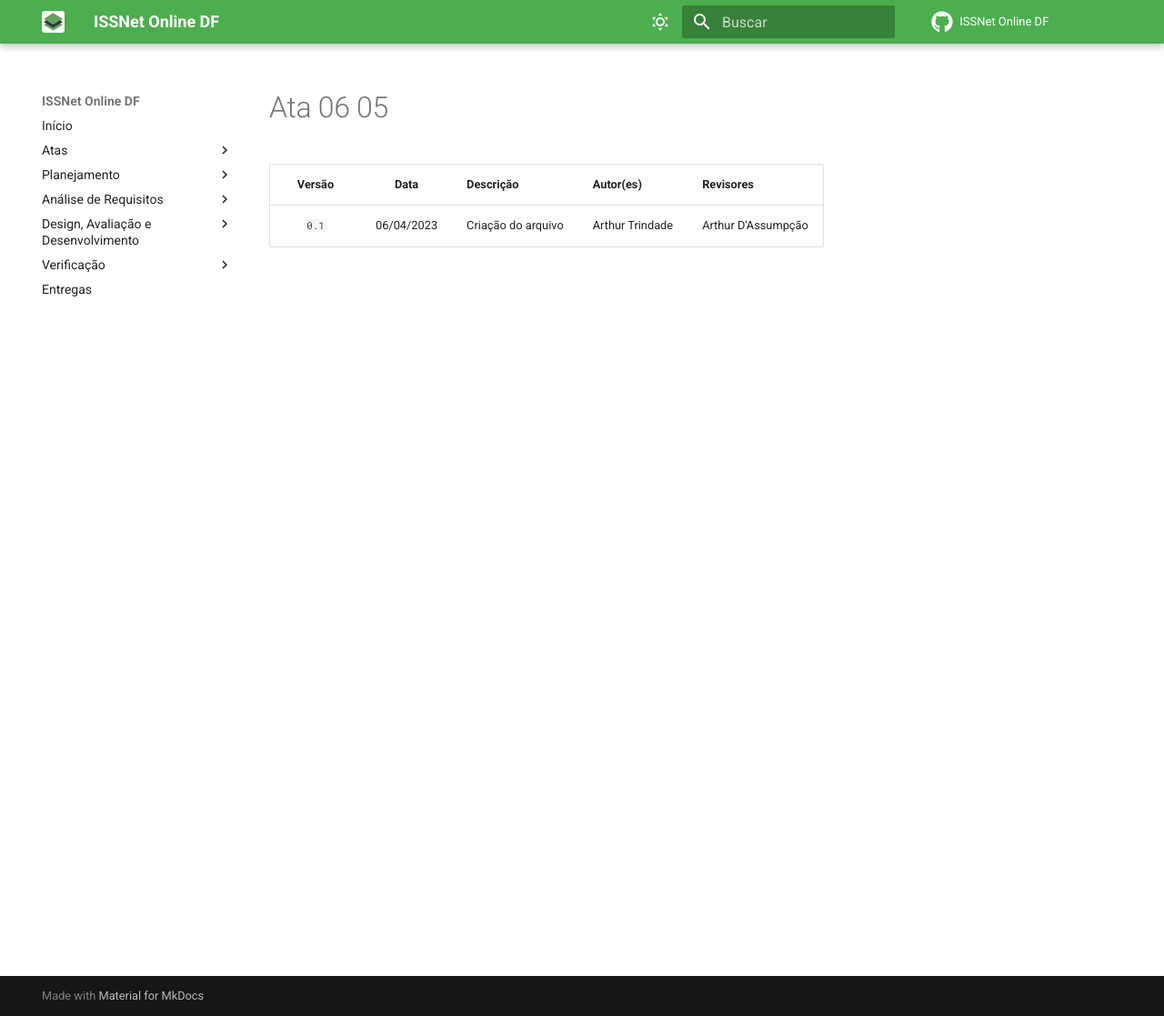
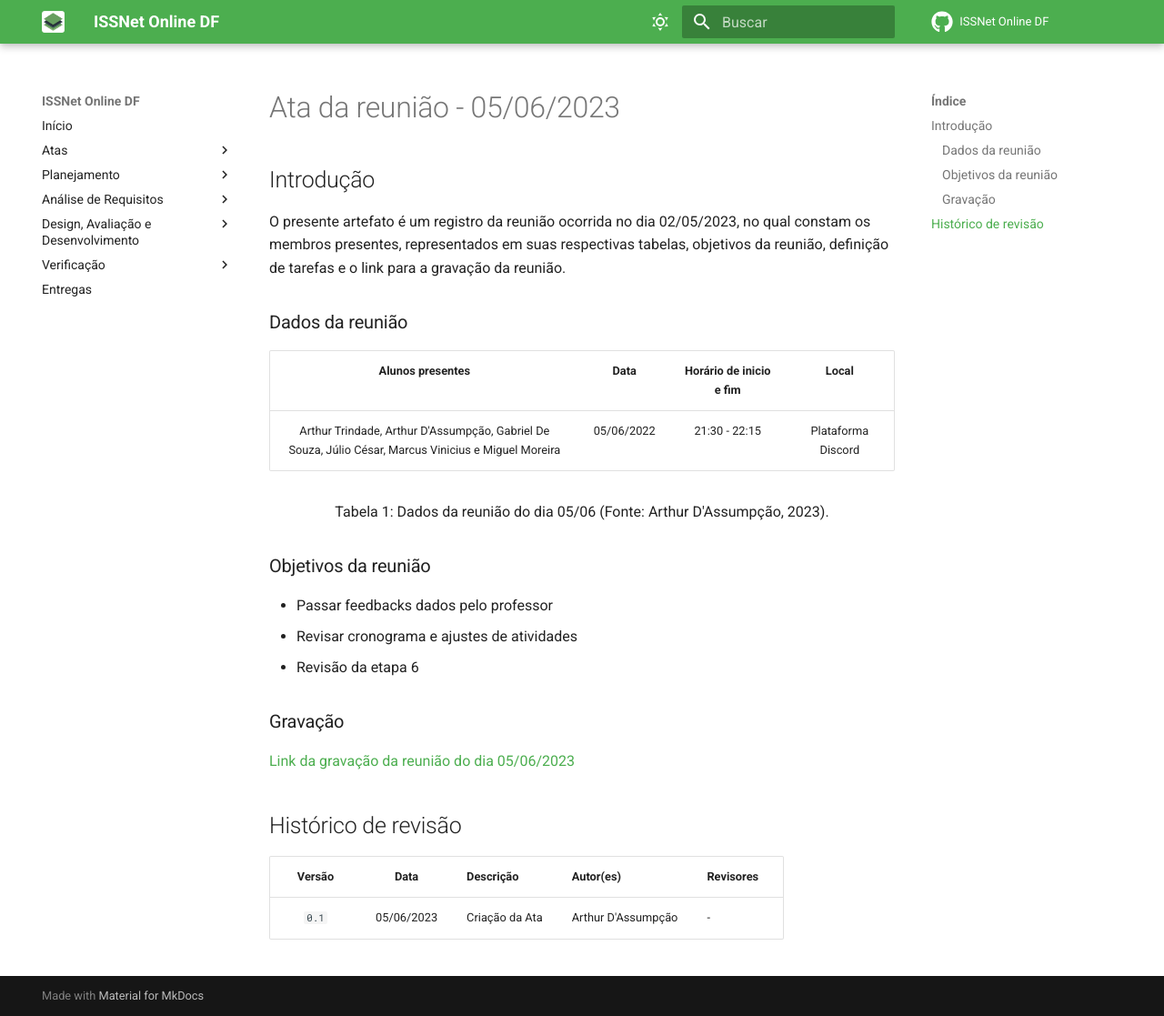
Before and after one commit to Interacao-Humano-Computador/2023.1-ISSNet, an MkDocs documentation site: the page built from gitpages/docs/atas/ata_06_05.md, in a window 1280 px wide and 1117 px high. Shown: the whole window at 91% size. Built offline with MkDocs 1.6.1 and Material for MkDocs 9.7.7, drawn with Linux system fonts in a browser that asks for light colours; comment, search, counter and statistics services are not loaded.

Commit message:
Update ata_06_05.md

```diff
--- a/gitpages/docs/atas/ata_06_05.md
+++ b/gitpages/docs/atas/ata_06_05.md
@@ -1,3 +1,33 @@
+# Ata da reunião - 05/06/2023
+## Introdução
+
+O presente artefato é um registro da reunião ocorrida no dia 02/05/2023, no qual constam os membros presentes, representados em suas respectivas tabelas, objetivos da reunião, definição de tarefas e o link para a gravação da reunião.
+
+### Dados da reunião
+
+|                                    Alunos presentes                                     |    Data    | Horário de inicio e fim |      Local       |
+| :-------------------------------------------------------------------------------------: | :--------: | :---------------------: | :--------------: |
+| Arthur Trindade, Arthur D'Assumpção, Gabriel De Souza, Júlio César, Marcus Vinicius e Miguel Moreira | 05/06/2022 | 21:30 - 22:15 | Plataforma Discord |
+
+<div style="text-align: center">
+<p> Tabela 1: Dados da reunião do dia 05/06 (Fonte: Arthur D'Assumpção, 2023). </p>
+</div>
+
+### Objetivos da reunião
+
+- Passar feedbacks dados pelo professor
+- Revisar cronograma e ajustes de atividades
+- Revisão da etapa 6
+
+
+
+### Gravação
+
+[Link da gravação da reunião do dia 05/06/2023](https://youtu.be/aNpdHYkpyV8)
+
+
+## Histórico de revisão
+
 | Versão     | Data        | Descrição            | Autor(es)                  | Revisores          |
 | :--------: | :---------: | -------------------- | -------------------------- | ------------------ |
-| `0.1`      |  06/04/2023 | Criação do arquivo   | Arthur Trindade            | Arthur D'Assumpção |
+| `0.1`      |  05/06/2023 | Criação da Ata       | Arthur D'Assumpção         | -                  |
```
